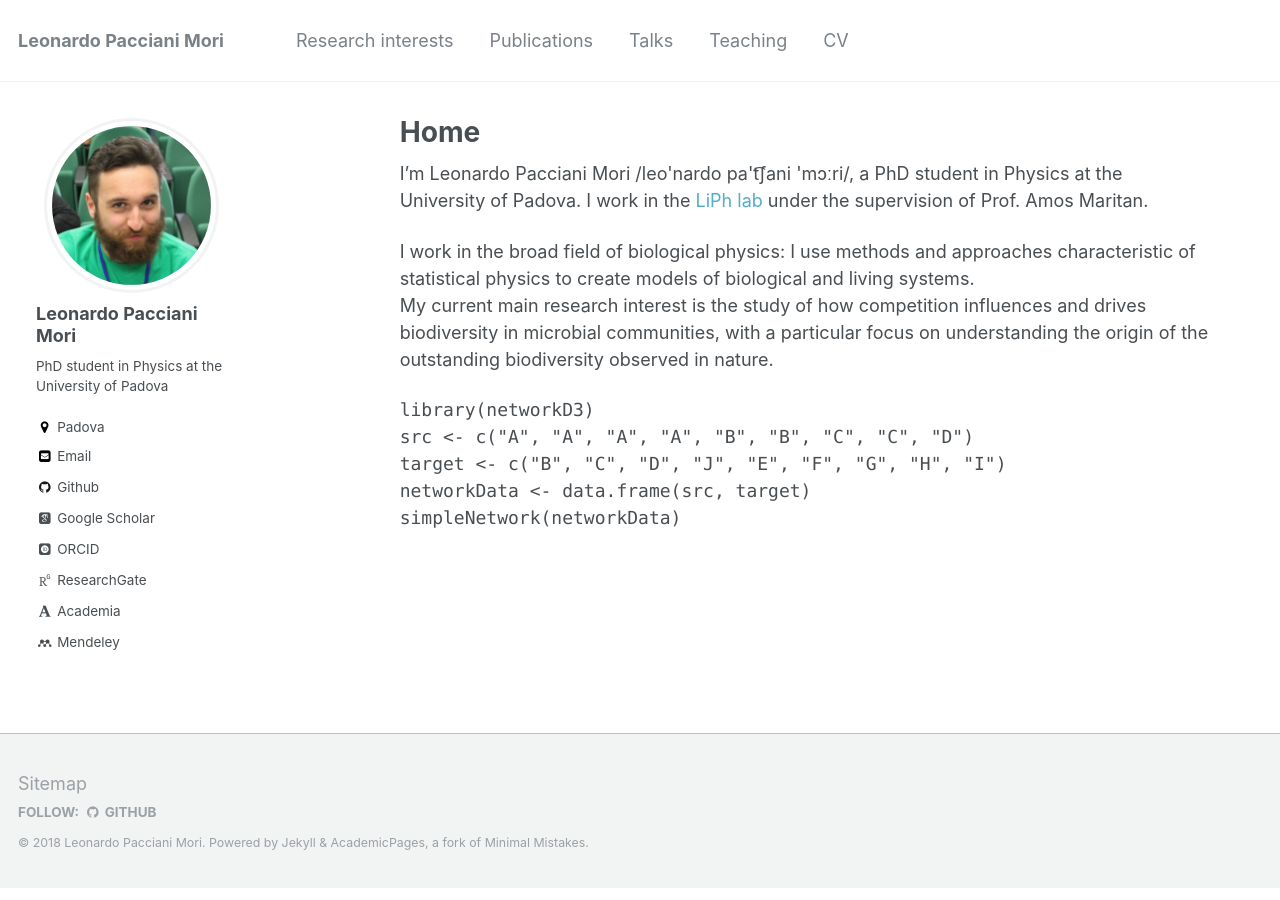
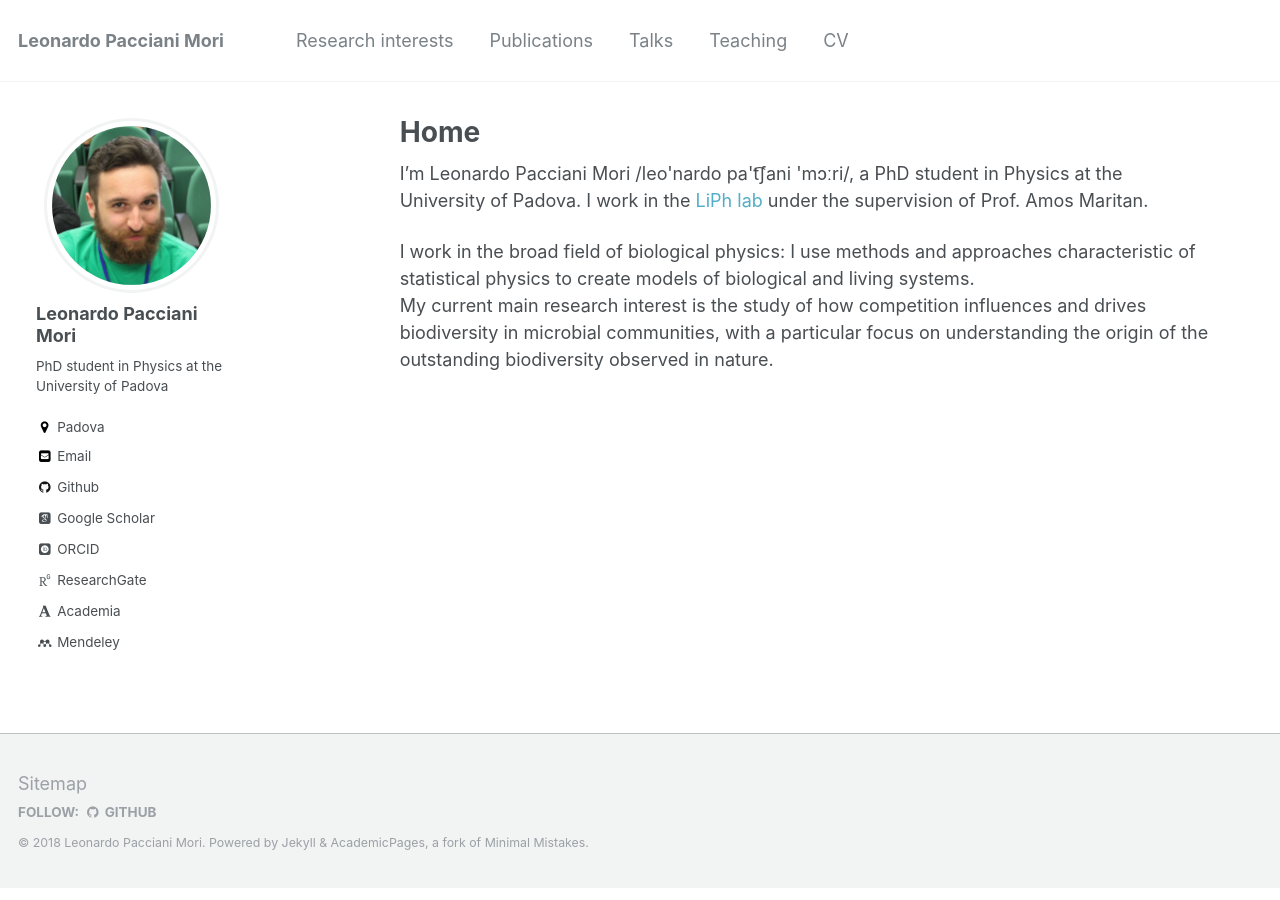
Before and after one commit to suweis/suweis.github.io, a Jekyll site: the page built from _pages/about.md, in a window 1280 px wide. Built offline with Jekyll 4.4.1, drawn with Linux system fonts in a browser that asks for light colours; nearby versions of some CDN libraries; some web fonts are replaced.

Commit message:
Ripristinato a versione precedente

````diff
--- a/_pages/about.md
+++ b/_pages/about.md
@@ -12,12 +12,3 @@ I'm Leonardo Pacciani Mori /leo&#39;nardo pa&#39;t͡ʃani &#39;mɔːri/, a PhD s
 
 I work in the broad field of biological physics: I use methods and approaches characteristic of statistical physics to create models of biological and living systems.<br>
 My current main research interest is the study of how competition influences and drives biodiversity in microbial communities, with a particular focus on understanding the origin of the outstanding biodiversity observed in nature.
-
-
-```{r}
-library(networkD3)
-src <- c("A", "A", "A", "A", "B", "B", "C", "C", "D")
-target <- c("B", "C", "D", "J", "E", "F", "G", "H", "I")
-networkData <- data.frame(src, target)
-simpleNetwork(networkData)
-```
````
